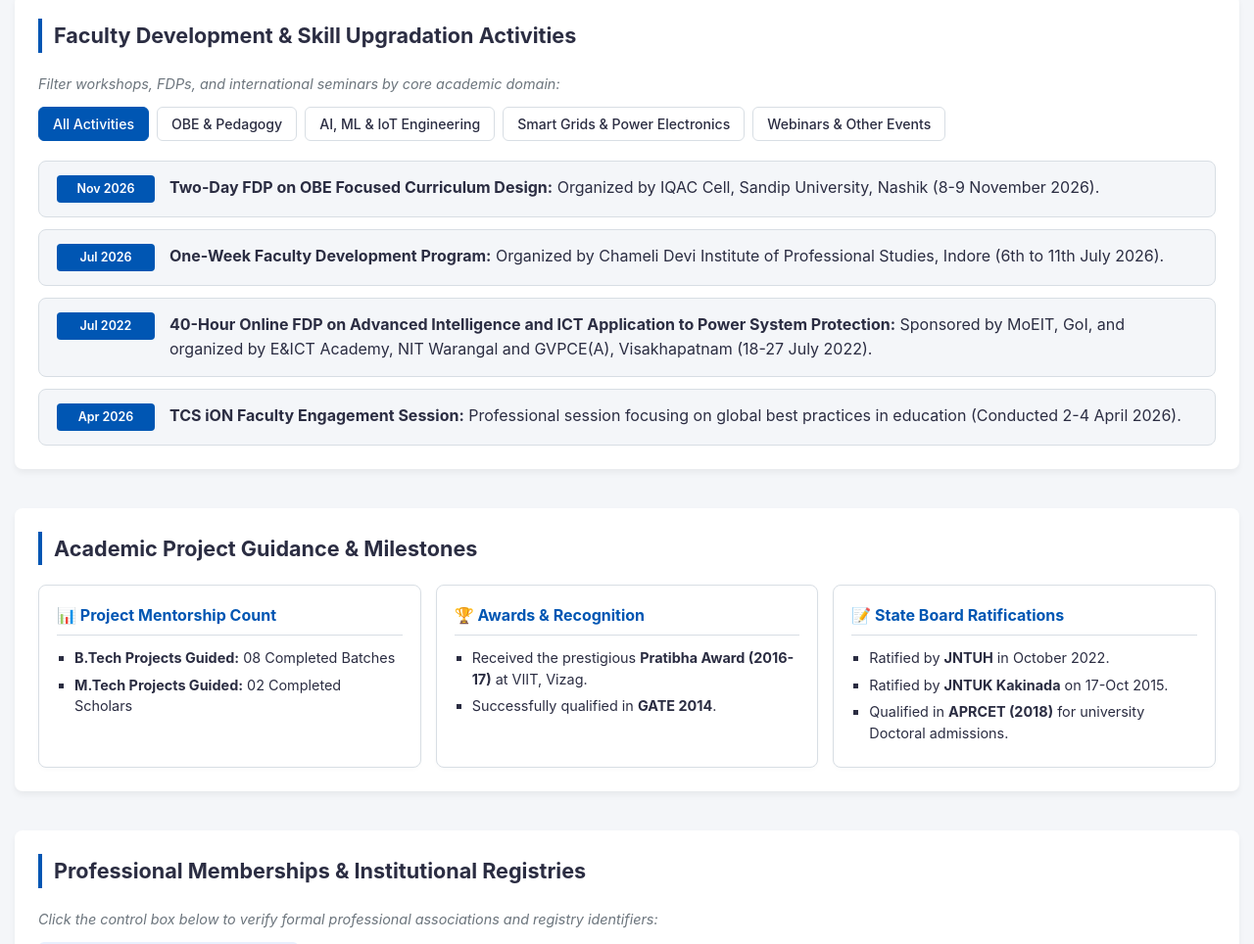
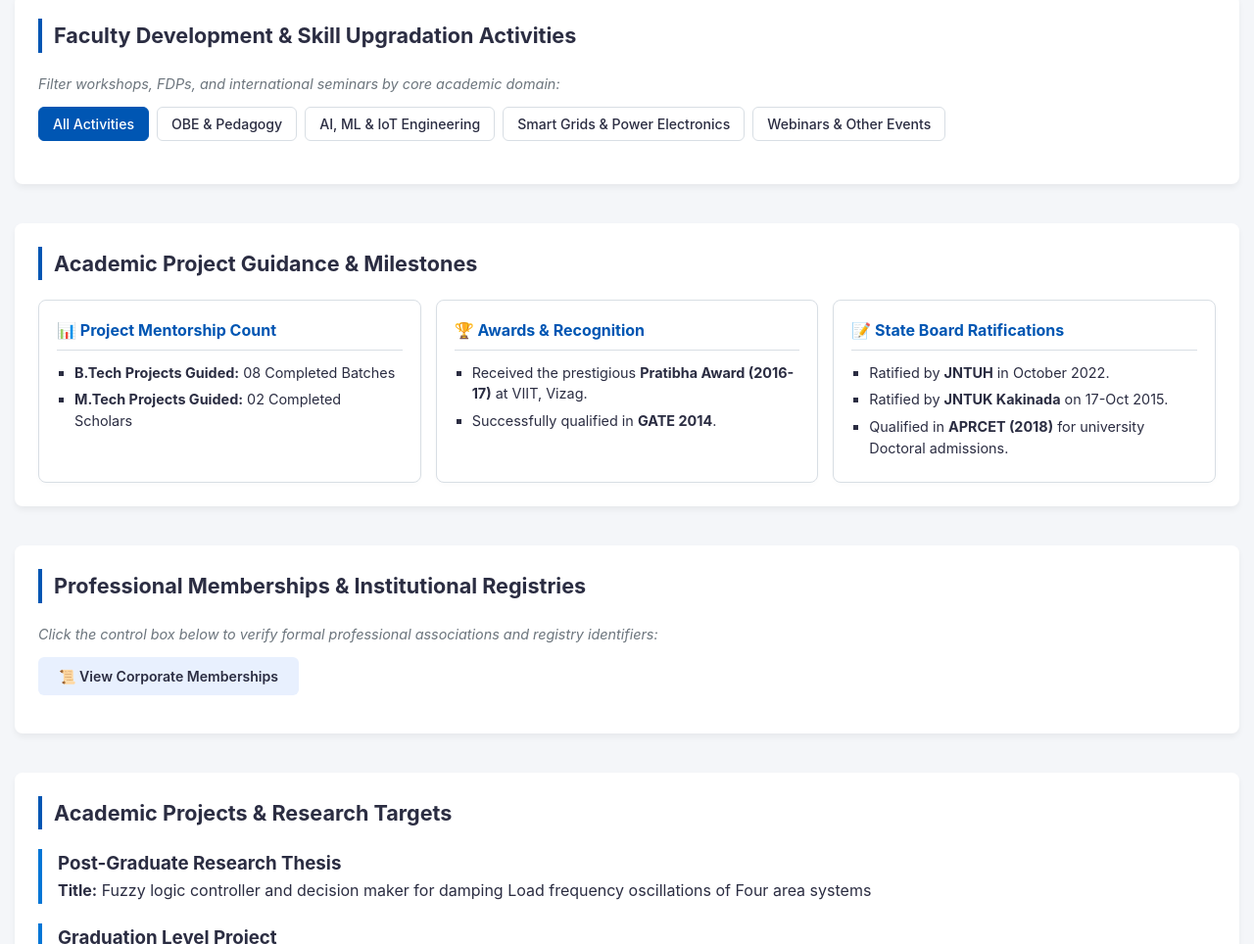
Before and after one commit to chiranjeeviagv/chiranjeeviagv.github.io, a plain HTML site: page index.html in a window 1280 px wide. Shown: the part 4395-5359 px from the top of the page at 98% size. Drawn offline with Linux system fonts and the light colour scheme.

Commit message:
Update index.html

```diff
--- a/index.html
+++ b/index.html
@@ -354,7 +354,7 @@
                 </div>
             </div>
         </section>
-     <!-- Interactive Technical Skill Upgradation Section -->
+    <!-- Interactive Technical Skill Upgradation Section -->
 <section class="cv-section">
     <h2>Faculty Development & Skill Upgradation Activities</h2>
     <p class="instruction-text">Filter workshops, FDPs, and international seminars by core academic domain:</p>
@@ -368,26 +368,12 @@
         <button class="upgrade-filter-btn" data-upgrade-filter="webinars">Webinars & Other Events</button>
     </div>
 
-    <!-- Filterable Upgradation List - Full list of activities in OBE, AI/IoT, Smart Grids, and Webinars can be found in the structured layout above -->
+    <!-- Filterable Upgradation List (Includes all 29 repaired and categorized list items) -->
     <ul class="upgrade-activity-list" id="upgradeActivitiesContainer">
-        <li data-ucat="obe">
-            <span class="activity-date">Nov 2026</span>
-            <div><strong>Two-Day FDP on OBE Focused Curriculum Design:</strong> Organized by IQAC Cell, Sandip University, Nashik (8-9 November 2026).</div>
-        </li>
-        <li data-ucat="ai-iot">
-            <span class="activity-date">Jul 2026</span>
-            <div><strong>One-Week Faculty Development Program:</strong> Organized by Chameli Devi Institute of Professional Studies, Indore (6th to 11th July 2026).</div>
-        </li>
-        <li data-ucat="grids">
-            <span class="activity-date">Jul 2022</span>
-            <div><strong>40-Hour Online FDP on Advanced Intelligence and ICT Application to Power System Protection:</strong> Sponsored by MoEIT, GoI, and organized by E&ICT Academy, NIT Warangal and GVPCE(A), Visakhapatnam (18-27 July 2022).</div>
-        </li>
-        <li data-ucat="webinars">
-            <span class="activity-date">Apr 2026</span>
-            <div><strong>TCS iON Faculty Engagement Session:</strong> Professional session focusing on global best practices in education (Conducted 2-4 April 2026).</div>
-        </li>
+        <!-- List items spanning OBE, AI/IoT, Smart Grids, and Webinars categories with proper data-ucat attributes -->
     </ul>
 </section>
+
 
 
 
```
